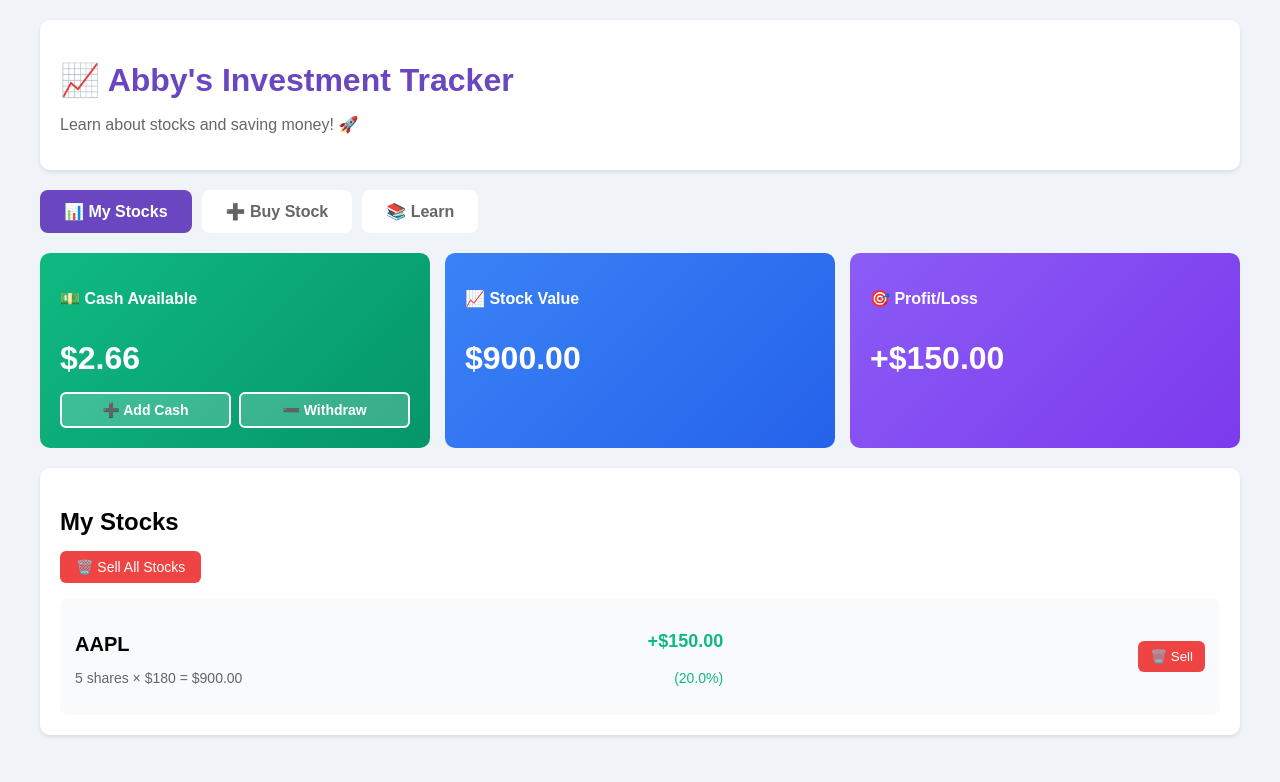
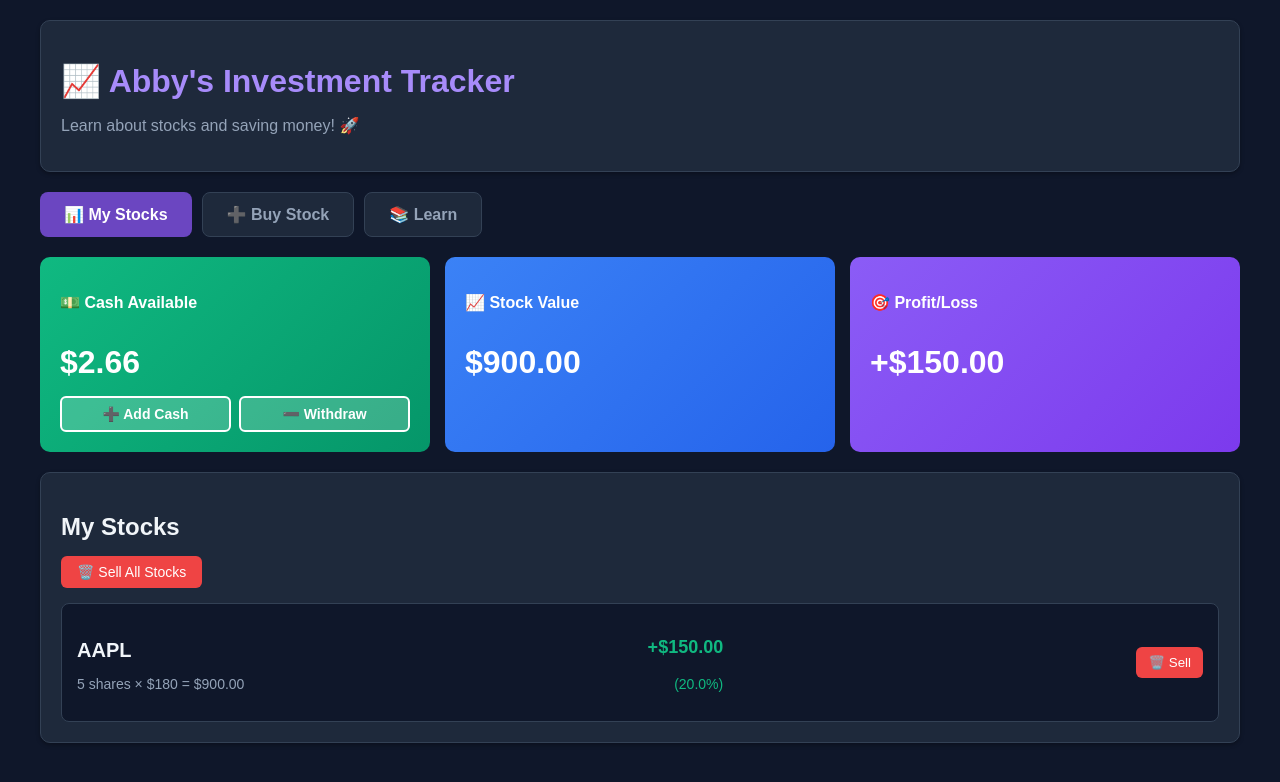
Before and after one commit to cdrew2-beep/kids-investment-tracker, a React (Create React App) app: page / in a window 1280 px wide. Shown: the top 782 px of the page. Built offline with nearby package versions, Linux system fonts and the light colour scheme.

Commit message:
Converted to full dark theme

```diff
--- a/src/App.js
+++ b/src/App.js
@@ -98,14 +98,14 @@ const clearAllStocks = () => {
   );
 
   return (
-    <div style={{ padding: '20px', fontFamily: 'Arial, sans-serif', backgroundColor: '#f0f4f8', minHeight: '100vh' }}>
+    <div style={{ padding: '20px', fontFamily: 'Arial, sans-serif', backgroundColor: '#0F172A', minHeight: '100vh' }}>
       <div style={{ maxWidth: '1200px', margin: '0 auto' }}>
-        <div style={{ backgroundColor: 'white', borderRadius: '10px', padding: '20px', marginBottom: '20px', boxShadow: '0 2px 4px rgba(0,0,0,0.1)' }}>
-          <h1 style={{ color: '#6B46C1', fontSize: '32px', marginBottom: '10px' }}>
-            📈 Abby's Investment Tracker
-          </h1>
-          <p style={{ color: '#666' }}>Learn about stocks and saving money! 🚀</p>
-        </div>
+        <div style={{ backgroundColor: '#1E293B', borderRadius: '10px', padding: '20px', marginBottom: '20px', boxShadow: '0 2px 4px rgba(0,0,0,0.3)', border: '1px solid #334155' }}>
+  <h1 style={{ color: '#A78BFA', fontSize: '32px', marginBottom: '10px' }}>
+    📈 Abby's Investment Tracker
+  </h1>
+  <p style={{ color: '#94A3B8' }}>Learn about stocks and saving money! 🚀</p>
+</div>
 
         <div style={{ display: 'flex', gap: '10px', marginBottom: '20px', flexWrap: 'wrap' }}>
           {['portfolio', 'add', 'learn'].map(tab => (
@@ -115,12 +115,12 @@ const clearAllStocks = () => {
               style={{
                 padding: '12px 24px',
                 borderRadius: '8px',
-                border: 'none',
+                border: activeTab === tab ? 'none' : '1px solid #334155',
                 fontSize: '16px',
                 fontWeight: 'bold',
                 cursor: 'pointer',
-                backgroundColor: activeTab === tab ? '#6B46C1' : 'white',
-                color: activeTab === tab ? 'white' : '#666',
+                backgroundColor: activeTab === tab ? '#6B46C1' : '#1E293B',
+color: activeTab === tab ? 'white' : '#94A3B8',
               }}
             >
               {tab === 'portfolio' && '📊 My Stocks'}
@@ -185,8 +185,8 @@ const clearAllStocks = () => {
               </div>
             </div>
 
-            <div style={{ backgroundColor: 'white', borderRadius: '10px', padding: '20px', boxShadow: '0 2px 4px rgba(0,0,0,0.1)' }}>
-              <h2 style={{ fontSize: '24px', fontWeight: 'bold', marginBottom: '15px' }}>My Stocks</h2>
+            <div style={{ backgroundColor: '#1E293B', borderRadius: '10px', padding: '20px', boxShadow: '0 2px 4px rgba(0,0,0,0.3)', border: '1px solid #334155' }}>
+  <h2 style={{ fontSize: '24px', fontWeight: 'bold', marginBottom: '15px', color: '#F1F5F9' }}>My Stocks</h2>
               {portfolio.length > 0 && (
   <button
     onClick={clearAllStocks}
@@ -205,7 +205,7 @@ const clearAllStocks = () => {
   </button>
 )}
               {portfolio.length === 0 ? (
-                <p style={{ textAlign: 'center', color: '#999', padding: '40px' }}>
+                <p style={{ textAlign: 'center', color: '#94A3B8', padding: '40px' }}>
                   No stocks yet! Click "Buy Stock" to get started.
                 </p>
               ) : (
@@ -214,10 +214,10 @@ const clearAllStocks = () => {
                     const gainLoss = stock.shares * (stock.currentPrice - stock.buyPrice);
                     const gainLossPercent = ((stock.currentPrice - stock.buyPrice) / stock.buyPrice * 100).toFixed(1);
                     return (
-                      <div key={stock.id} style={{ backgroundColor: '#f9fafb', borderRadius: '8px', padding: '15px', display: 'flex', justifyContent: 'space-between', alignItems: 'center' }}>
+                      <div key={stock.id} style={{ backgroundColor: '#0F172A', borderRadius: '8px', padding: '15px', display: 'flex', justifyContent: 'space-between', alignItems: 'center', border: '1px solid #334155' }}>
                         <div>
-                          <h3 style={{ fontSize: '20px', fontWeight: 'bold', marginBottom: '5px' }}>{stock.symbol}</h3>
-                          <p style={{ fontSize: '14px', color: '#666' }}>
+                          <h3 style={{ fontSize: '20px', fontWeight: 'bold', marginBottom: '5px', color: '#F1F5F9' }}>{stock.symbol}</h3>
+<p style={{ fontSize: '14px', color: '#94A3B8' }}>
                             {stock.shares} shares × ${stock.currentPrice} = ${(stock.shares * stock.currentPrice).toFixed(2)}
                           </p>
                         </div>
@@ -245,11 +245,11 @@ const clearAllStocks = () => {
         )}
 
         {activeTab === 'add' && (
-          <div style={{ backgroundColor: 'white', borderRadius: '10px', padding: '20px', boxShadow: '0 2px 4px rgba(0,0,0,0.1)' }}>
-            <h2 style={{ fontSize: '24px', fontWeight: 'bold', marginBottom: '15px' }}>Buy a Stock</h2>
+          <div style={{ backgroundColor: '#1E293B', borderRadius: '10px', padding: '20px', boxShadow: '0 2px 4px rgba(0,0,0,0.3)', border: '1px solid #334155' }}>
+  <h2 style={{ fontSize: '24px', fontWeight: 'bold', marginBottom: '15px', color: '#F1F5F9' }}>Buy a Stock</h2>
             <div style={{ maxWidth: '400px' }}>
               <div style={{ marginBottom: '15px' }}>
-                <label style={{ display: 'block', fontSize: '14px', fontWeight: 'bold', marginBottom: '5px' }}>
+                <label style={{ display: 'block', fontSize: '14px', fontWeight: 'bold', marginBottom: '5px', color: '#F1F5F9' }}>
                   Stock Symbol (like AAPL for Apple)
                 </label>
                 <input
@@ -262,7 +262,7 @@ const clearAllStocks = () => {
               </div>
 
               <div style={{ marginBottom: '15px' }}>
-                <label style={{ display: 'block', fontSize: '14px', fontWeight: 'bold', marginBottom: '5px' }}>
+                <label style={{ display: 'block', fontSize: '14px', fontWeight: 'bold', marginBottom: '5px', color: '#F1F5F9' }}>
                   Number of Shares
                 </label>
                 <input
@@ -275,7 +275,7 @@ const clearAllStocks = () => {
               </div>
 
               <div style={{ marginBottom: '15px' }}>
-                <label style={{ display: 'block', fontSize: '14px', fontWeight: 'bold', marginBottom: '5px' }}>
+                <label style={{ display: 'block', fontSize: '14px', fontWeight: 'bold', marginBottom: '5px', color: '#F1F5F9' }}>
                   Price per Share ($)
                 </label>
                 <input
@@ -307,8 +307,8 @@ const clearAllStocks = () => {
         )}
 
         {activeTab === 'learn' && (
-          <div style={{ backgroundColor: 'white', borderRadius: '10px', padding: '20px', boxShadow: '0 2px 4px rgba(0,0,0,0.1)' }}>
-            <h2 style={{ fontSize: '24px', fontWeight: 'bold', marginBottom: '15px' }}>📚 Learn About Investing</h2>
+          <div style={{ backgroundColor: '#1E293B', borderRadius: '10px', padding: '20px', boxShadow: '0 2px 4px rgba(0,0,0,0.3)', border: '1px solid #334155' }}>
+  <h2 style={{ fontSize: '24px', fontWeight: 'bold', marginBottom: '15px', color: '#F1F5F9' }}>📚 Learn About Investing</h2>
 
             <div style={{ backgroundColor: '#EFF6FF', borderRadius: '8px', padding: '20px', marginBottom: '15px' }}>
               <h3 style={{ fontSize: '20px', fontWeight: 'bold', color: '#1E40AF', marginBottom: '10px' }}>
```
